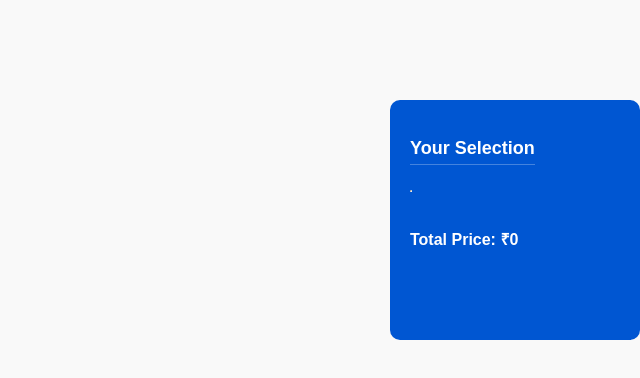
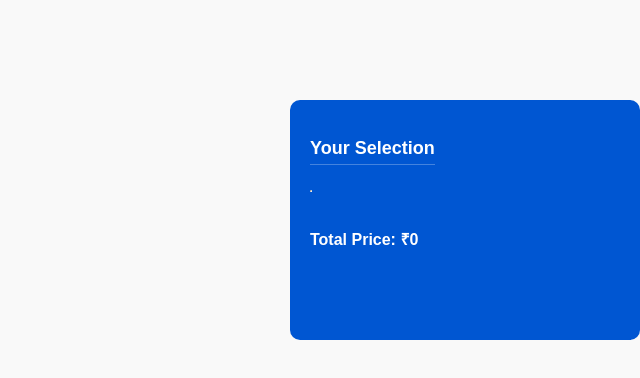
Before and after one commit to jada-chandana/website-calculator, a React (Vite) app: page /contact in a window 1280 px wide. Shown: the top 378 px of the page, without its empty margins (640-1280 px from the left). Built offline with nearby package versions, Linux system fonts and the light colour scheme.

Commit message:
Update Sidebar.css

```diff
--- a/src/components/Sidebar.css
+++ b/src/components/Sidebar.css
@@ -9,6 +9,7 @@
   border-radius: 10px;
   box-sizing: border-box;
   display: flex;
+  width:350px;
   flex-direction: column;
   align-items: flex-start;
   justify-content: flex-start;
```
